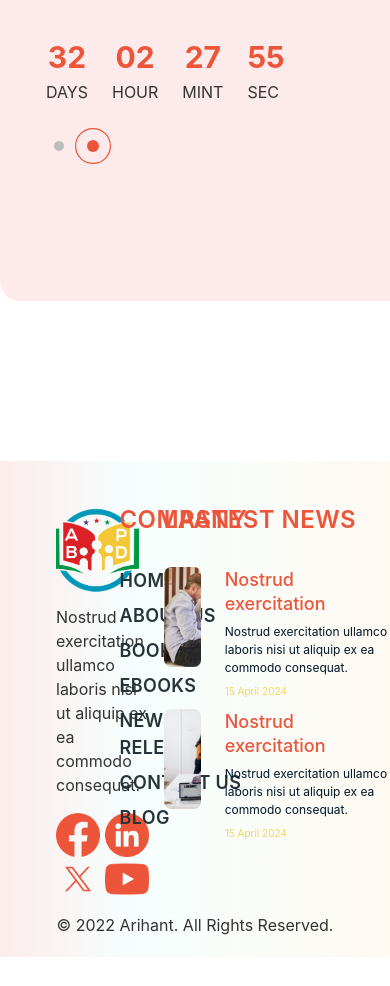
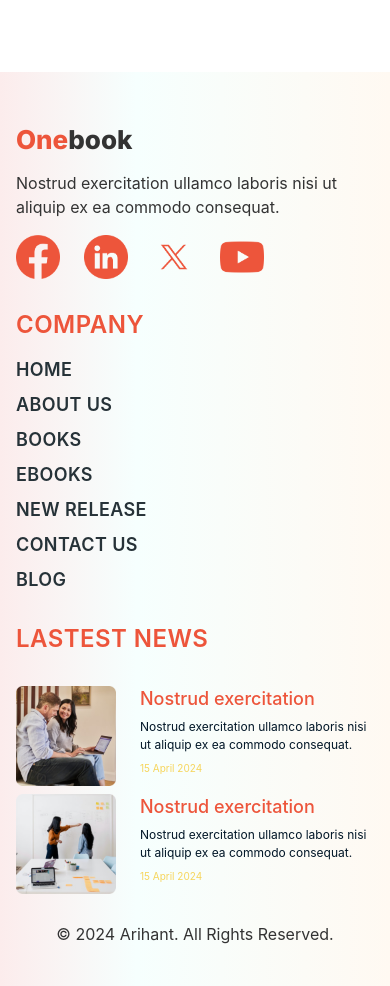
Before and after one commit to duwj1211/Nhom1_TTCNKTPM, a React (Create React App) app in the folder FrontEnd/: page / in a window 390 px wide. Shown: the part 4220-5206 px from the top of the page. Before the commit the page ends 5177 px from the top, so only its background shows below. Built offline with nearby package versions, Linux system fonts and the light colour scheme; no server answers.

Commit message:
update css - responsive footer, sales, bookdetails #2

```diff
--- a/FrontEnd/package.json
+++ b/FrontEnd/package.json
@@ -25,6 +25,7 @@
     "react-router-dom": "^6.23.0",
     "react-scripts": "5.0.1",
     "react-slick": "^0.30.2",
+    "react-toastify": "^10.0.5",
     "react-tooltip": "^5.26.4",
     "sass": "^1.72.0",
     "slick-carousel": "^1.8.1",
--- a/FrontEnd/src/components/home/Sales/Sales.module.css
+++ b/FrontEnd/src/components/home/Sales/Sales.module.css
@@ -6,7 +6,7 @@
 .row {
     display: flex;
     justify-content: center;
-    margin: 79px auto 160px;
+    margin: 80px auto 80px;
     padding: 36px;
     max-width: 1400px;
     background: #fcebea;
@@ -118,3 +118,24 @@
     width: 632px;
     height: 488px;
 }
+
+@media (max-width: 1400px) {
+    .row {
+        border-radius: 0px;
+    }
+}
+
+@media (max-width: 998px) {
+    .column {
+        padding-bottom: 48px;
+    }
+
+    .column .title {
+        font-size: 24px;
+        line-height: 36px;
+    }
+
+    .image {
+        display: none;
+    }
+}
--- a/FrontEnd/src/layouts/components/Footer/Footer.module.css
+++ b/FrontEnd/src/layouts/components/Footer/Footer.module.css
@@ -15,141 +15,34 @@
     margin: 0 auto;
 }
 
-.index-module_row {
-    display: flex;
-    flex-wrap: wrap;
-}
-
-.index-module_wide .index-module_l-0 {
-    display: none;
-}
-
-.index-module_wide .index-module_l-1,
-.index-module_wide .index-module_l-2,
-.index-module_wide .index-module_l-3,
-.index-module_wide .index-module_l-4,
-.index-module_wide .index-module_l-5,
-.index-module_wide .index-module_l-6,
-.index-module_wide .index-module_l-7,
-.index-module_wide .index-module_l-8,
-.index-module_wide .index-module_l-9,
-.index-module_wide .index-module_l-10,
-.index-module_wide .index-module_l-11,
-.index-module_wide .index-module_l-12 {
-    display: block;
-}
-
-.index-module_wide .index-module_l-1 {
-    width: 8.33333%;
-}
-
-.index-module_wide .index-module_l-2 {
-    width: 16.66667%;
-}
-
-.index-module_wide .index-module_l-3 {
-    width: 25%;
-}
-
-.index-module_wide .index-module_l-4 {
-    width: 33.33333%;
-}
-
-.index-module_wide .index-module_l-5 {
-    width: 41.66667%;
-}
-
-.index-module_wide .index-module_l-6 {
-    width: 50%;
-}
-
-.index-module_wide .index-module_l-7- {
-    width: 58.33333%;
-}
-
-.index-module_wide .index-module_l-8 {
-    width: 66.66667%;
-}
-
-.index-module_wide .index-module_l-9 {
-    width: 75%;
-}
-
-.index-module_wide .index-module_l-10 {
-    width: 83.33333%;
-}
-
-.index-module_wide .index-module_l-11 {
-    width: 91.66667%;
-}
-
-.index-module_wide .index-module_l-12 {
-    width: 100%;
-}
-
-.index-module_wide .index-module_l-o-0 {
-    margin-left: 0;
-}
-
-.index-module_wide .index-module_l-o-1 {
-    margin-left: 8.33333%;
-}
-
-.index-module_wide .index-module_l-o-2 {
-    margin-left: 16.66667%;
-}
-
-.index-module_wide .index-module_l-o-3 {
-    margin-left: 25%;
-}
-
-.index-module_wide .index-module_l-o-4 {
-   margin-left: 33.33333%;
-}
-
-.index-module_wide .index-module_l-o-5 {
-   margin-left: 41.66667%;
-}
-
-.index-module_wide .index-module_l-o-6 {
-   margin-left: 50%;
-}
-
-
-.index-module_wide .index-module_l-o-7 {
-   margin-left: 58.33333%;
-}
-
-.index-module_wide .index-module_l-o-8 {
-   margin-left: 66.66667%;
-}
-
-.index-module_wide .index-module_l-o-9 {
-   margin-left: 75%;
-}
-
-.index-module_wide .index-module_l-o-10 {
-   margin-left: 83.33333%;
-}
-
-.index-module_wide .index-module_l-o-11 {
-   margin-left: 91.66667%;
-}
-
-.column {
-    display: flex;
-    justify-content: center;
-}
-
-.top-logo {
+/* .top-logo {
     width: 83px;
     height: 87px;
     margin-bottom: 12px;
+} */
+
+.logo {
+    align-items: center;
+    display: flex;
+    font-size: 26px;
+    font-weight: 800;
+    color: #333;
+    font-family: Inter;
+    text-decoration: none;
+    margin-bottom: 12px;
+}
+
+.logo .highlight {
+    color: rgba(237, 85, 59, 1);
 }
 
 .social-list {
-      /* display: flex; */
-    justify-content: space-between;
+    display: flex;
+    margin-bottom: 1em;
+}
+
+.social-item {
+    margin-right: 24px;
 }
 
 .social-logo {
@@ -170,7 +63,7 @@
     margin-top: 12px;
 }
 
-.index-module_grid .index-module_row .heading {
+.index-module_grid .heading {
     font-size: 24px;
     font-weight: 600;
     color: #ed553b;
@@ -178,20 +71,20 @@
     text-transform: uppercase;
 }
 
-.index-module_col .news-list,
-.index-module_col .list{
+.news-list,
+.list{
     padding: 0;
     margin-top: 32px;
 }
 
-.index-module_col .news-list .news-items,
-.index-module_col .list .list-items {
+.news-list .news-items,
+.list .list-items {
     list-style: none;
     margin-top: 8px;
 }
 
 
-.index-module_col .list .list-items a {
+.list .list-items a {
     color: #263238 ;
     font-size: 18px;
     font-weight: 600;
@@ -200,11 +93,11 @@
     transition: all 0.15s linear;
 }
 
-.index-module_col .list .list-items:hover a {
+.list .list-items:hover a {
     color: #ed553b;
 }
 
-.index-module_col .news-list .news-items {
+.news-list .news-items {
     display: flex;
     flex-direction: row;
 }
@@ -213,7 +106,6 @@
     width: 100px;
     height: 100px;
     object-fit: cover;
-    overflow: hidden;
     border-radius: 7px;
 }
 
@@ -224,7 +116,7 @@
 }
 
 .news-thumb:hover .image {
-    transform: scale(1.25);
+    /* transform: scale(1.25); */
     opacity: 0.7;
 }
 
@@ -254,3 +146,25 @@
     font-size: 10px;
     color: #f6d55c;
 }
+
+@media (min-width: 992px) {
+    .column {
+        display: flex;
+        justify-content: center;
+    }
+}
+
+@media (max-width: 991px) {
+    .wrapper {
+        padding: 48px 16px 40px;
+    }
+
+    .column {
+        margin-top: 1em;
+    }
+
+    .list{
+        padding: 0;
+        margin-top: 1em;
+    }
+}
--- a/FrontEnd/src/layouts/components/Footer/index.js
+++ b/FrontEnd/src/layouts/components/Footer/index.js
@@ -1,14 +1,12 @@
 import classNames from 'classnames/bind';
 import styles from './Footer.module.css';
 import { Link } from 'react-router-dom';
-import logo from '../../../assets/images/img_logo_1.png';
 import facebook from '../../../assets/images/img_facebook_logo.png';
 import linkedin from '../../../assets/images/img_linkedin_logo.png';
 import twitter from '../../../assets/images/img_twitter_logo.png';
 import youtube from '../../../assets/images/img_youtube_logo.png';
 import thumb1 from '../../../assets/images/img_rectangle_22_100x100.png';
 import thumb2 from '../../../assets/images/img_rectangle_22.png';
-import unsplash from '../../../assets/images/img_unsplash.png';
 
 const cx = classNames.bind(styles)
 
@@ -16,13 +14,14 @@ function Footer() {
     return (
         <footer className={cx('wrapper')}>
             <section className={cx('index-module_grid', 'index-module_wide')}>
-                <section className={cx('index-module_row')}>
-                    <section className={cx('index-module_col', 'index-module_l-4')}>
-                        <Link to={'/'} className={cx('logo')}>
-                            <img className={cx('top-logo')} src={logo} alt="image logo"/>
+                <section className='row'>
+                    <section className='col-lg-4 col-md-12'>
+                        <Link to='/' className={cx('logo')}>
+                            <span className={cx('highlight')}>One</span>book
                         </Link>
                         <p>Nostrud exercitation ullamco laboris nisi ut aliquip ex ea commodo consequat.</p>
-                        <section className={cx('index-module_row', 'social-list')}>
+                        <section className='row'>
+                                <div className={cx('social-list')}>
                                     <Link to={'/'} className={cx('social-item')} title='1Book trên Facebook' target='_blank' rel='noreferrer'>
                                         <img className={cx('social-logo')} src={facebook} alt="facebook logo"/>
                                     </Link>
@@ -35,9 +34,10 @@ function Footer() {
                                     <Link to={'/'} className={cx('social-item')} title='1Book trên Youtube' target='_blank' rel='noreferrer'>
                                         <img className={cx('social-logo')} src={youtube} alt="youtube logo"/>
                                     </Link>
+                                </div>
                         </section>
                     </section>
-                    <section className={cx('index-module_col', 'index-module_l-3')}>
+                    <section className='col-lg-3 col-md-12'>
                         <div className={cx('column')}>
                             <div>
                                 <h3 className={cx('heading')}>Company</h3>
@@ -67,7 +67,7 @@ function Footer() {
                             </div>
                         </div>
                     </section>
-                    <section className={cx('index-module_col', 'index-module_l-5')}>
+                    <section className='col-lg-5 col-md-12'>
                     <div className={cx('column')}>
                             <div>
                                 <h3 className={cx('heading')}>Lastest news</h3>
@@ -75,7 +75,7 @@ function Footer() {
                                     <li className={cx('news-items')}>
                                         <div className={cx('news-thumb')}>
                                             <Link to={'/'} target='_self' className={cx('link')}>
-                                                <img className={cx('image')} src={thumb2} alt="image" />
+                                                <img className={cx('image')} src={thumb2} alt="news thumb" />
                                             </Link>
                                         </div>
                                         <div className={cx('news-container')}>
@@ -91,7 +91,7 @@ function Footer() {
                                     <li className={cx('news-items')}>
                                         <div className={cx('news-thumb')}>
                                             <Link to={'/'} target='_self'>
-                                                <img className={cx('image')} src={thumb1} alt="image" />
+                                                <img className={cx('image')} src={thumb1} alt="news thumb" />
                                             </Link>
                                         </div>
 
@@ -110,11 +110,11 @@ function Footer() {
                         </div>
                     </section>
                 </section>
-                <section className={cx('index-module_row')}>
-                    <section className={cx('index-module_col', 'index-module_l-12')}>
+                <section className={cx('row')}>
+                    <section className='col-lg-12'>
                         <div className={cx('bottom')}>
                             <div className={cx('copyright')}>
-                                © 2022 Arihant. All Rights Reserved.
+                                © 2024 Arihant. All Rights Reserved.
                             </div>
                         </div>
                         <div className={cx()}>
--- a/FrontEnd/src/pages/BookDetails/BookDetails.module.css
+++ b/FrontEnd/src/pages/BookDetails/BookDetails.module.css
@@ -14,14 +14,14 @@
     margin: 64px 0;
     padding: 80px 100px;
 }
-/*
+
 .details {
     display: flex;
     justify-content: space-between;
-} */
+}
 
 .big-img {
-    width: 40%;
+    width: 50%;
     margin-bottom: 32px;
 }
 
@@ -33,7 +33,7 @@
 }
 
 .grid {
-    width: 48%;
+    width: 46%;
     display: flex;
     flex-direction: column;
 }
@@ -44,10 +44,23 @@
 }
 
 .book-price {
+    display: flex;
+    gap: 25px;
+    position: relative;
+}
+
+.book-final-price {
     color: rgba(237, 85, 59, 1);
     font-size: 20px;
     font-weight: 700;
     margin-bottom: 8px;
+}
+
+.book-original-price {
+    font-size: 20px;
+    font-weight: normal;
+    margin-bottom: 8px;
+    text-decoration: line-through;
 }
 
 .book-desc {
@@ -63,22 +76,6 @@
 
 .cart {
     position: relative;
-}
-
-.cart::before {
-    content: ' ';
-    position: absolute;
-    width: 100%;
-    height: 1px;
-    top: 64px;
-    opacity: 0.2;
-    background: #565a61;
-}
-
-
-.quantity-container {
-    /* width: 50%; */
-
 }
 
 .quantity {
@@ -125,23 +122,98 @@ input[type=number]:focus {
     margin-bottom: 64px;
 }
 
-
 @media (min-width: 544px) {
     .container {
         max-width: 100%;
     }
 }
 
-@media (min-width: 922px) {
+@media (min-width: 992px) {
     .container {
         max-width: 1240px;
     }
+    .cart::before {
+        content: ' ';
+        position: absolute;
+        width: 100%;
+        height: 1px;
+        top: 64px;
+        opacity: 0.2;
+        background: #565a61;
+    }
+}
+
+@media (max-width: 991px) {
+    .content-area {
+        padding: 32px;
+    }
+
+    .details {
+        flex-direction: column;
+        align-items: center;
+    }
 
     .big-img {
-        width: 50%;
+        width: 80%;
     }
 
     .grid {
-        width: 46%;
+        width: 100%;
+    }
+
+    .quantity {
+        width: 30%;
+    }
+
+    .quantity,
+    .btn {
+        min-height: 50px;
     }
 }
+
+
+@media (max-width: 767px) {
+    .content-area {
+        padding: 32px;
+    }
+
+    .details {
+        flex-direction: column;
+        align-items: center;
+    }
+
+    .big-img {
+        width: 100%;
+    }
+
+    .grid {
+        width: 100%;
+    }
+
+    .book-price {
+        display: block;
+        margin-bottom: 24px;
+    }
+
+    .book-price::before {
+        content: ' ';
+        position: absolute;
+        width: 100%;
+        height: 1px;
+        top: 75px;
+        opacity: 0.2;
+        background: #565a61;
+    }
+
+    .quantity {
+        width: 100%;
+        min-height: 50px;
+    }
+
+    .btn {
+        margin-top: 16px;
+        width: 100%;
+        margin-left: 0px;
+        min-height: 50px;
+    }
+}
--- a/FrontEnd/src/pages/BookDetails/BookReview.js
+++ b/FrontEnd/src/pages/BookDetails/BookReview.js
@@ -50,7 +50,7 @@ function BookReview() {
                         </p>
                         <p className={cx('comment-form-cookies-consent')}>
                             <input id='wp-comment-cookies-consent' name='wp-comment-cookies-consent' type='checkbox' value='yes' />
-                            <label for='wp-comment-cookies-consent'>Save my name, email, and website in this browser for the next time I comment.</label>
+                            <label className={cx('save')} for='wp-comment-cookies-consent'>Save my name, email, and website in this browser for the next time I comment.</label>
                         </p>
                         <p className={cx('form-submit')}>
                             <input name='submit' type='submit' id='submit' className={cx('submit-btn')} value='Submit' />
--- a/FrontEnd/src/pages/BookDetails/BookReviews.module.css
+++ b/FrontEnd/src/pages/BookDetails/BookReviews.module.css
@@ -82,6 +82,11 @@
     clear: both;
 }
 
+.comment-form-cookies-consent input {
+    width: 20px;
+    height: 20px;
+}
+
 .comment-form-cookies-consent label {
     padding-left: 8px;
 }
@@ -101,3 +106,19 @@
     line-height: 16px;
     border-radius: 4px;
 }
+
+@media (max-width: 767px) {
+    .review-form .comment-form-author,
+    .review-form .comment-form-email {
+        width: 100%;
+    }
+
+    .comment-form-cookies-consent .save{
+        display: inline;
+    }
+
+    .submit-btn {
+        width: 100%;
+        height: 50px;
+    }
+}
--- a/FrontEnd/src/pages/BookDetails/RelatedBook.js
+++ b/FrontEnd/src/pages/BookDetails/RelatedBook.js
@@ -49,6 +49,29 @@ function RelatedBook({categories = [], slug = ''}) {
         slidesToScroll: 1,
         autoplay: false,
         arrows: true,
+        responsive: [
+            {
+              breakpoint: 1200,
+              settings: {
+                slidesToShow: 3,
+                slidesToScroll: 1,
+              }
+            },
+            {
+              breakpoint: 991,
+              settings: {
+                slidesToShow: 2,
+                slidesToScroll: 1,
+              }
+            },
+            {
+              breakpoint: 767,
+              settings: {
+                slidesToShow: 1,
+                slidesToScroll: 1
+              }
+            }
+          ]
     };
 
     return (
--- a/FrontEnd/src/pages/BookDetails/RelatedBook.module.css
+++ b/FrontEnd/src/pages/BookDetails/RelatedBook.module.css
@@ -46,6 +46,7 @@
     font-size: 16px;
     font-weight: 700;
 }
+
 .slick-next {
     position: absolute;
     top: 40%;
@@ -58,11 +59,13 @@
     align-items: center;
     justify-content: center;
 }
+
 .slick-next img{
     transform: scaleX(-1);
     width: 20px;
     height: 20px;
 }
+
 .slick-prev {
     position: absolute;
     top: 40%;
@@ -75,10 +78,12 @@
     align-items: center;
     justify-content: center;
 }
+
 .slick-prev img{
     width: 20px;
     height: 20px;
 }
+
 .slick-prev:hover,
 .slick-next:hover {
     background-color: rgb(209, 209, 209);
--- a/FrontEnd/src/pages/BookDetails/index.js
+++ b/FrontEnd/src/pages/BookDetails/index.js
@@ -1,6 +1,8 @@
 import classNames from 'classnames/bind';
 import styles from './BookDetails.module.css';
 import React, { useEffect, useState } from 'react';
+import { ToastContainer, toast } from 'react-toastify';
+import 'react-toastify/dist/ReactToastify.css';
 import { useParams } from 'react-router-dom';
 import ApiService from "../../service/api.service";
 import TabsComponent  from './TabsComponent';
@@ -48,11 +50,41 @@ function BookDetails() {
                 quantity
             })
             if(response.status === 200){
+                toast.success('Thêm vào giỏ hàng thành công!', {
+                    position: "top-right",
+                    autoClose: 3000,
+                    hideProgressBar: false,
+                    closeOnClick: true,
+                    pauseOnHover: false,
+                    draggable: false,
+                    progress: undefined,
+                    theme: "light",
+                });
                 console.log("Successful");
             }else{
+                toast.error('Thêm vào giỏ hàng thất bại!', {
+                    position: "top-right",
+                    autoClose: 3000,
+                    hideProgressBar: false,
+                    closeOnClick: true,
+                    pauseOnHover: true,
+                    draggable: true,
+                    progress: undefined,
+                    theme: "light",
+                });
                 console.log("Unsuccessful");
             }
         }catch(error){
+            toast.error('Thêm vào giỏ hàng thất bại!', {
+                position: "top-right",
+                autoClose: 3000,
+                hideProgressBar: false,
+                closeOnClick: true,
+                pauseOnHover: true,
+                draggable: true,
+                progress: undefined,
+                theme: "light",
+            });
             console.error('Error add to cart:',error);
         }
     }
@@ -71,18 +103,32 @@ function BookDetails() {
                                     <div className={cx('grid')}>
                                         <div className={cx('book-info')}>
                                             <h4 className={cx('book-title')}>{book.name}</h4>
-                                            <p className={cx('book-price')}>{book.priceOriginal / 1000}.000 VNĐ</p>
+                                            <div className={cx('book-price')}>
+                                                <p className={cx('book-final-price')}>{(book.priceFinal / 1000).toFixed(3)} VNĐ</p>
+                                                <p className={cx('book-original-price')}>{(book.priceOriginal / 1000).toFixed(3)} VNĐ</p>
+                                            </div>
                                             <p className={cx('book-desc')}>
                                                 {limitWord(book.description, 50)}
                                                 <a className={cx('read-more-desc')} href="#description-tabs">
                                                     Read More
                                                 </a>
                                             </p>
-                                            <form className={cx('cart')} action='' method='post'>
-                                                <input className={cx('quantity')} type='number' id='quantity'  aria-label='Product quantity' size='4' min='1' max='' step='1' value={quantity} placeholder='' inputMode='numeric' autoComplete='on' onChange={handleChange}>
-                                               </input>
+                                            <div className={cx('cart')}>
+                                                <input className={cx('quantity')} type='number' id='quantity'  aria-label='Product quantity' size='4' min='1' max='' step='1' value={quantity} placeholder='' inputMode='numeric' autoComplete='on' onChange={handleChange}></input>
                                                 <button type='button' className={cx('btn')} onClick={() => handleAddToCart(book._id,quantity)}>Add to cart</button>
-                                            </form>
+                                                <ToastContainer
+                                                    position="top-right"
+                                                    autoClose={5000}
+                                                    hideProgressBar={false}
+                                                    newestOnTop={false}
+                                                    closeOnClick
+                                                    rtl={false}
+                                                    pauseOnFocusLoss={false}
+                                                    draggable={false}
+                                                    pauseOnHover={false}
+                                                    theme="light"
+                                                />
+                                            </div>
                                         </div>
                                     </div>
                                 </div>
```
Also changed, not shown: 1 other file (tests, documents, lock files or other folders). Lines whose indentation alone changed are shown as unchanged.
